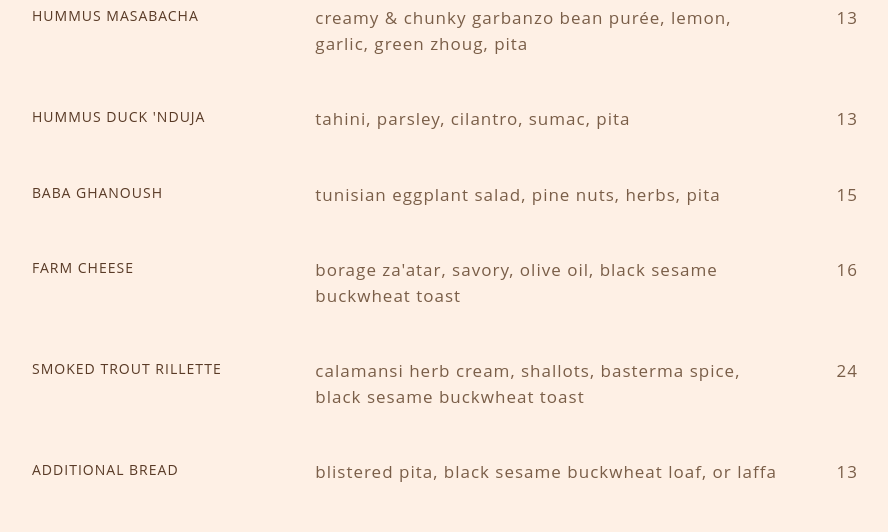
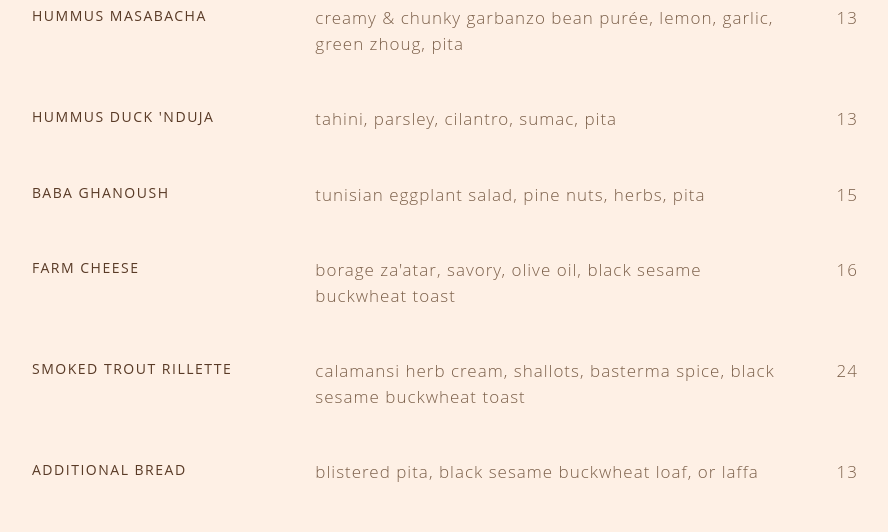
Before and after one commit to christinehannn/crispy-menu, a plain HTML site: page index.html in a window 1280 px wide. Shown: the part 143-675 px from the top of the page, without its empty margins (195-1083 px from the left). Drawn offline with nearby package versions, Linux system fonts and the light colour scheme.

Commit message:
letter spacing

```diff
--- a/style.css
+++ b/style.css
@@ -16,7 +16,7 @@ body {
   font-family: "Open Sans", sans-serif;
   font-size: 14px;
   font-weight: 500;
-  letter-spacing: 1px;
+  letter-spacing: 1.5px;
   text-align: left;
 }
 
@@ -25,6 +25,7 @@ body {
   color: #7A5E48;
   font-family: "Open Sans", sans-serif;
   font-size: 17px;
+  font-weight: 300;
   letter-spacing: 1px;
 }
 
```
